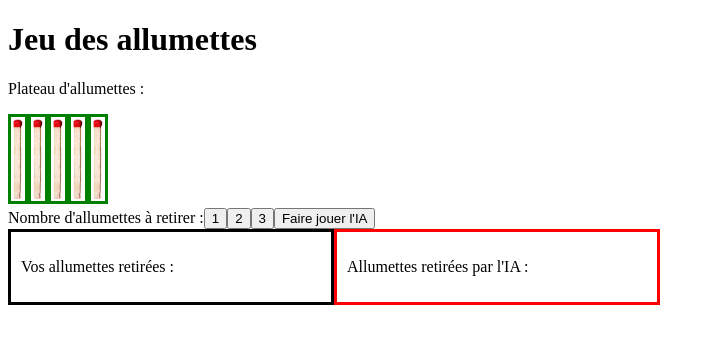
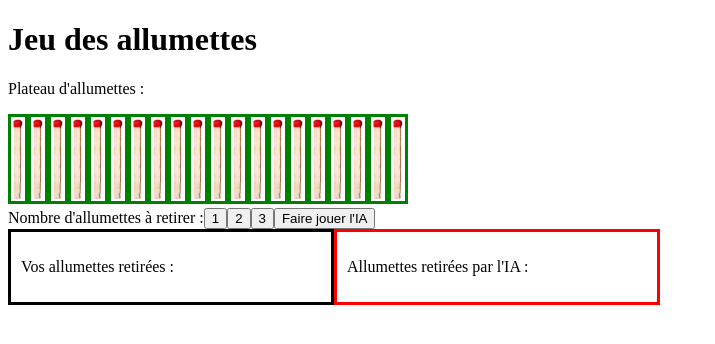
Before and after one commit to eartru/allumettes, an Angular app in the folder allumettes/: page / in a window 1280 px wide. Shown: the top 344 px of the page, without its empty margins (0-715 px from the left). Built offline with nearby package versions, Linux system fonts and the light colour scheme.

Commit message:
Random between 1 and 3

```diff
--- a/allumettes/src/app/app.component.ts
+++ b/allumettes/src/app/app.component.ts
@@ -7,7 +7,7 @@ import { Component } from '@angular/core';
 })
 export class AppComponent {
   Arr = Array;
-  nbAllumettes:number = 5;
+  nbAllumettes:number = 20;
   nbAllumettesHumain:number = 0;
   nbAllumettesIA:number = 0;
   fini: boolean = false;
@@ -34,12 +34,9 @@ export class AppComponent {
     this.mauvaisJoueurHumain = false;
     if(this.lastJoueur != "IA")
     {
-      this.rand = Math.floor(Math.random() * 3);
+      this.rand = Math.floor(Math.random() * 3) + 1;
+      console.log(this.rand);
       this.lastJoueur = "IA";
-
-      if(this.rand == 0){
-        this.rand = 1;
-      }
 
       this.nbAllumettesIA = this.removeAllumettes(this.rand, this.nbAllumettesIA);
       this.assertGagnant();
```
